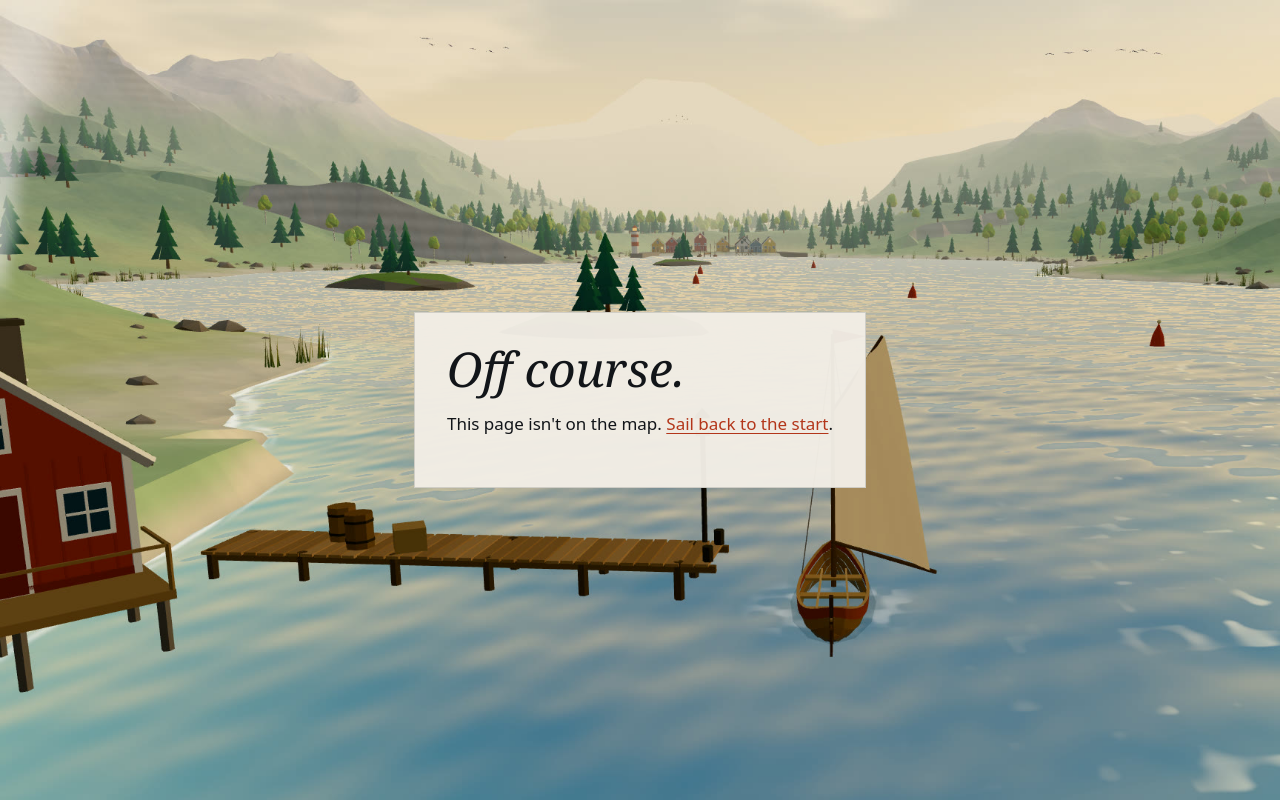
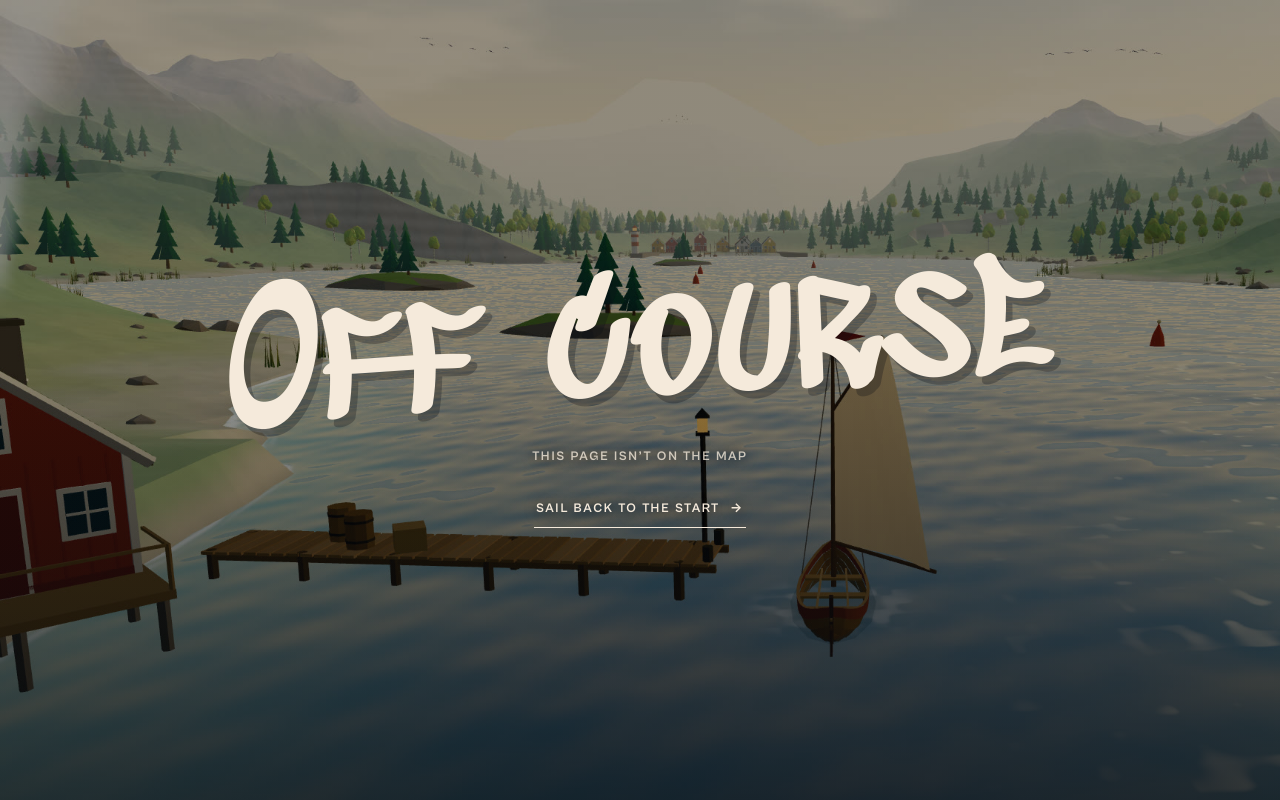
Before and after one commit to dyskna/portfolio-web, a website: page public/404.html in a window 1280 px wide. Drawn offline with Linux system fonts and the light colour scheme; a web font is replaced by a local one.

Commit message:
Restyle the 404 page and prepare Cloudflare Web Analytics
The not-found page now matches the site: the lake poster, brush lettering
and small caps, using the fonts the site ships. Web Analytics is wired in
through site.analyticsToken and only loads on the built site once a token
is set.

Co-Authored-By: Claude Opus 5.5 (1M context) <noreply@anthropic.com>

```diff
--- a/public/404.html
+++ b/public/404.html
@@ -2,26 +2,90 @@
 <html lang="en">
   <head>
     <meta charset="utf-8">
-    <meta name="viewport" content="width=device-width, initial-scale=1">
+    <meta name="viewport" content="width=device-width, initial-scale=1, viewport-fit=cover">
     <title>Off course · Katarzyna Kardyś</title>
     <meta name="robots" content="noindex">
+    <meta name="theme-color" content="#0b0f16">
+    <meta name="color-scheme" content="dark">
     <link rel="icon" href="/favicon.svg" type="image/svg+xml">
+    <link rel="preload" href="/fonts/sedgwick-ave-display-400-normal-latin.woff2" as="font" type="font/woff2" crossorigin>
     <style>
-      @font-face { font-family: 'Instrument Serif'; src: url(/fonts/instrument-serif-400-normal-latin.woff2) format('woff2'); font-display: swap; }
-      @font-face { font-family: 'Instrument Sans'; src: url(/fonts/instrument-sans-400-700-normal-latin.woff2) format('woff2'); font-weight: 400 700; font-display: swap; }
-      :root { color-scheme: light; }
-      body { margin: 0; min-height: 100vh; display: grid; place-items: center; padding: 16px; box-sizing: border-box;
-        background: #f2eee6 url(/lake-poster.jpg) center 62% / cover no-repeat; color: #121519; font: 1.0625rem/1.6 'Instrument Sans', system-ui, sans-serif; }
-      main { max-width: 30rem; padding: 32px; background: rgb(242 238 230 / 0.97); border: 1px solid rgb(18 21 25 / 0.14); }
-      h1 { margin: 0 0 8px; font: italic 400 3rem/1 'Instrument Serif', Georgia, serif; }
-      a { color: #b3361a; text-underline-offset: 3px; }
-      a:focus-visible { outline: 2px solid #121519; outline-offset: 3px; }
+      /* The site's own faces (see src/styles/fonts.css): the brush lettering and the small-caps voice. */
+      @font-face { font-family: 'Sedgwick Ave Display'; src: url(/fonts/sedgwick-ave-display-400-normal-latin.woff2) format('woff2'); font-display: swap; }
+      @font-face { font-family: 'Cabinet Grotesk'; src: url(/fonts/cabinet-grotesk-700-normal.woff2) format('woff2'); font-weight: 700; font-display: swap; }
+
+      :root {
+        --cream: #f5eadb;
+        --red: #d4372c;
+        --fade: rgb(6 9 14 / 0.62);
+      }
+
+      * { box-sizing: border-box; }
+
+      /* The lake from the opening shot, full bleed, darkened like the page's text fades. */
+      body {
+        margin: 0;
+        min-height: 100vh;
+        min-height: 100svh;
+        display: grid;
+        place-items: center;
+        padding: 24px 16px;
+        background:
+          linear-gradient(0deg, var(--fade) 0%, transparent 55%),
+          linear-gradient(rgb(6 9 14 / 0.38), rgb(6 9 14 / 0.38)),
+          #0f1d33 url(/lake-poster.jpg) center 62% / cover no-repeat;
+        color: var(--cream);
+        font-family: 'Cabinet Grotesk', system-ui, -apple-system, 'Segoe UI', sans-serif;
+        text-align: center;
+      }
+
+      @media (max-aspect-ratio: 4/5) {
+        body { background-image: linear-gradient(0deg, var(--fade) 0%, transparent 55%), linear-gradient(rgb(6 9 14 / 0.38), rgb(6 9 14 / 0.38)), url(/lake-poster-portrait.jpg); background-position: center, center, center 60%; }
+      }
+
+      main { display: grid; justify-items: center; gap: clamp(18px, 3vh, 28px); }
+
+      /* Lettered like the chapter words on the lake. */
+      h1 {
+        margin: 0;
+        font-family: 'Sedgwick Ave Display', 'Brush Script MT', cursive;
+        font-weight: 400;
+        font-size: clamp(4.5rem, 14vw, 12rem);
+        line-height: 0.85;
+        transform: rotate(-4deg);
+        text-shadow: 6px 8px 0 rgb(10 14 22 / 0.28);
+      }
+
+      p, a {
+        margin: 0;
+        font-size: 0.8rem;
+        font-weight: 700;
+        letter-spacing: 0.14em;
+        text-transform: uppercase;
+        line-height: 1.35;
+        text-shadow: 0 1px 12px rgb(6 9 14 / 0.7);
+      }
+
+      p { color: rgb(245 234 219 / 0.78); }
+
+      a {
+        display: inline-flex;
+        gap: 10px;
+        padding: 10px 2px;
+        border-bottom: 1px solid var(--cream);
+        color: var(--cream);
+        text-decoration: none;
+      }
+
+      a:hover { color: var(--red); border-color: var(--red); }
+      a:focus-visible { outline: 2px solid var(--cream); outline-offset: 4px; }
     </style>
   </head>
   <body>
     <main>
-      <h1>Off course.</h1>
-      <p>This page isn't on the map. <a href="/">Sail back to the start</a>.</p>
+      <h1>Off course</h1>
+      <p>This page isn’t on the map</p>
+      <a href="/">Sail back to the start <span aria-hidden="true">→</span></a>
     </main>
   </body>
 </html>
--- a/src/content.ts
+++ b/src/content.ts
@@ -90,6 +90,11 @@ export const content = {
     ],
     /** Describes og.jpg for screen readers in link previews. */
     imageAlt: 'A sailboat by a wooden pier on a low-poly mountain lake, with the words “I like building good stuff” painted on the water.',
+    /**
+     * Cloudflare Web Analytics token (dashboard → Analytics & Logs → Web Analytics → the dyskna.pl
+     * site → its snippet's "token"). Visits are counted without cookies; empty turns it off.
+     */
+    analyticsToken: '',
   },
 
   hero: {
--- a/vite.config.ts
+++ b/vite.config.ts
@@ -39,7 +39,7 @@ function portfolioHtml(): Plugin {
         : { renderBody, renderHead };
       return html
         .replace('%LANG%', c.site.lang)
-        .replace('<!--app-head-->', r.renderHead(c, { publicFileExists, date: today() }))
+        .replace('<!--app-head-->', r.renderHead(c, { publicFileExists, date: today(), dev: !!server }))
         .replace('<!--app-body-->', r.renderBody(c, { publicFileExists }));
     },
     generateBundle() {
```
Also changed, not shown: src/page/render.ts (+15 -2 lines), README.md.
